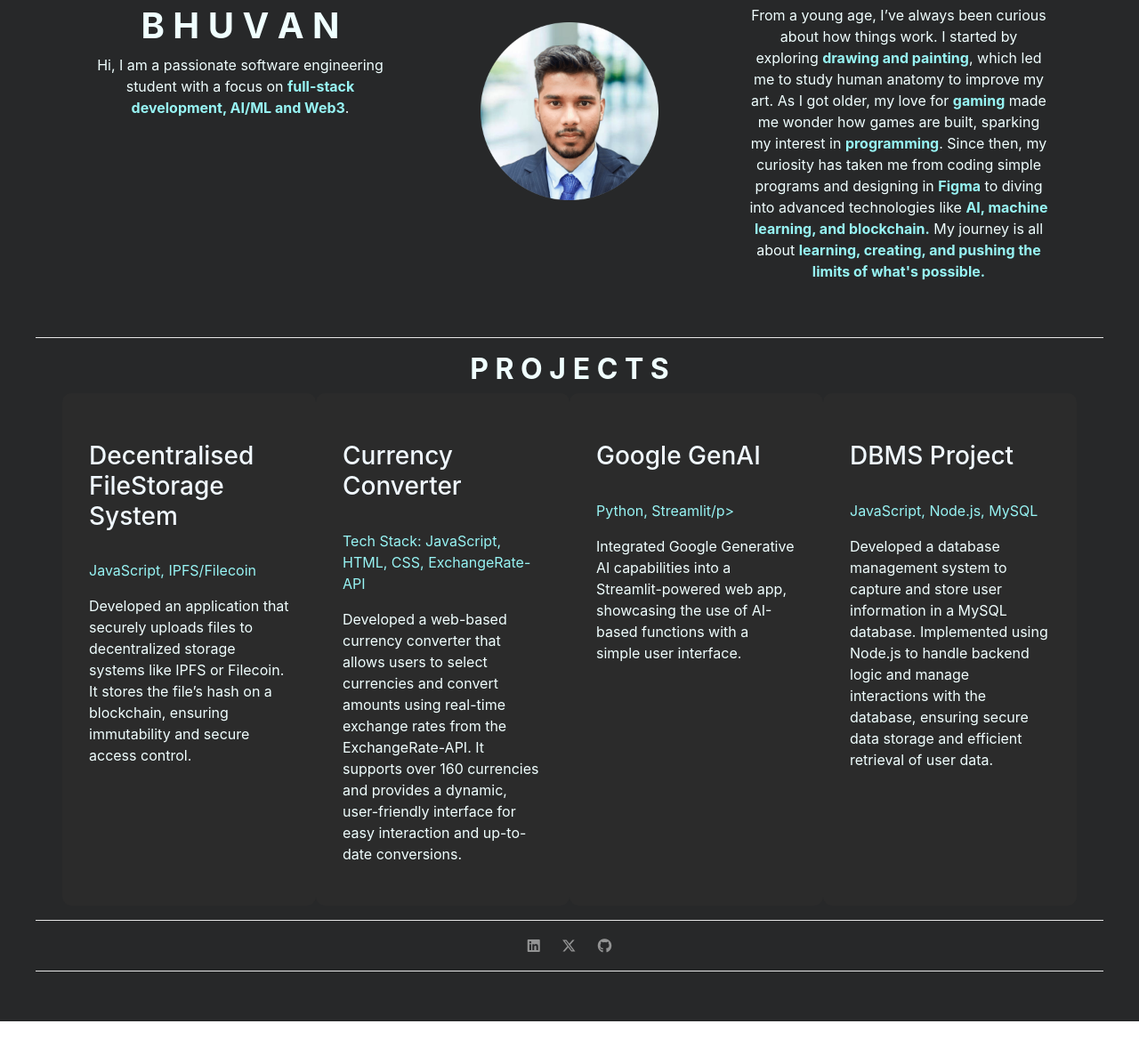
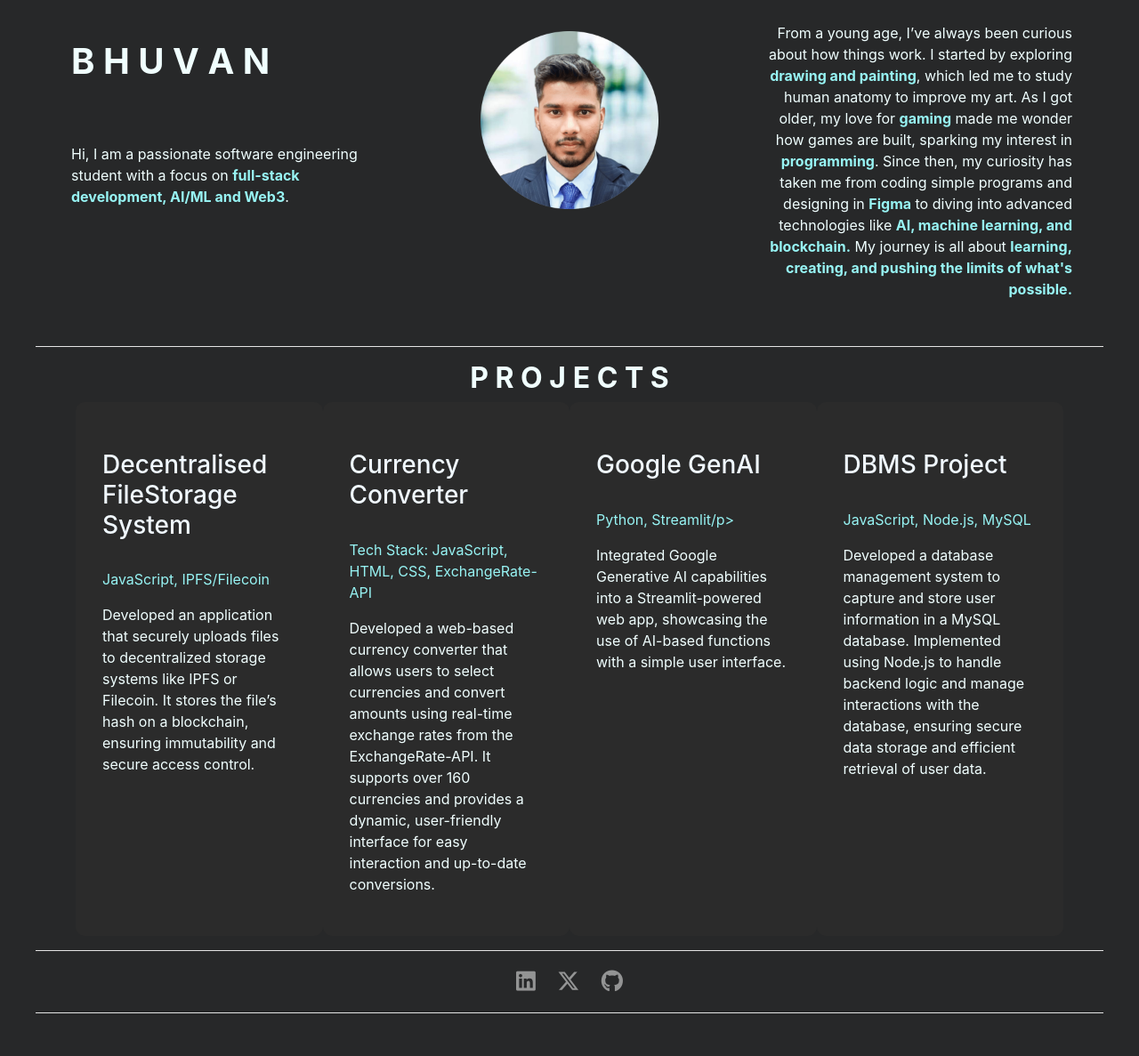
Before and after one commit to BHUVANBN/html-portfolio, a plain HTML site: page index.html in a window 1280 px wide. Shown: the part 65-1252 px from the top of the page at 89% size. Before the commit the page ends 1213 px from the top, so only its background shows below. Drawn offline with nearby package versions, Linux system fonts and the light colour scheme.

Commit message:
Update style1.css

```diff
--- a/style1.css
+++ b/style1.css
@@ -14,10 +14,10 @@
     margin: 10px;
 }
 #hom{
-    padding: 30px;
+    padding: 10px;
 }
 .d{
-    background-color:2B2B2B;
+    background-color:#2b2b2b;
     padding: 30px;
     border-radius: 10px;
 
@@ -30,3 +30,47 @@
     padding: 10px;
     border-radius: 10px;
 }
+.b{
+    margin-top: 30px;
+}
+.p2{
+    text-align: right;
+    padding: 10px;
+}
+.p1{
+    text-align: left;
+    padding-top: 20px;
+    padding-bottom: 0px;
+}
+.bhu{
+    padding-top: 10px;
+    padding-bottom: 60px;
+}
+/* body {
+    height: 100vh;
+    margin: 0;
+    overflow: hidden;
+    background-color: #1a1a1a;
+    position: relative;
+  }
+
+.light {
+    position: absolute;
+    width: 1400px;
+    height: 1400px;
+    border-radius: 50%;
+    background: radial-gradient(circle, rgba(255, 255, 255, 0.06), rgba(255, 255, 255, 0) 60%);
+    pointer-events: none;
+    transform: translate(-50%, -50%);
+} */
+ .l{
+    font-size: 25px;
+    padding-left: 20px;
+    padding-right: 20px;
+
+ }
+
+ .r{
+    margin-left: 0px;
+    margin-right:0px;
+ }
```
